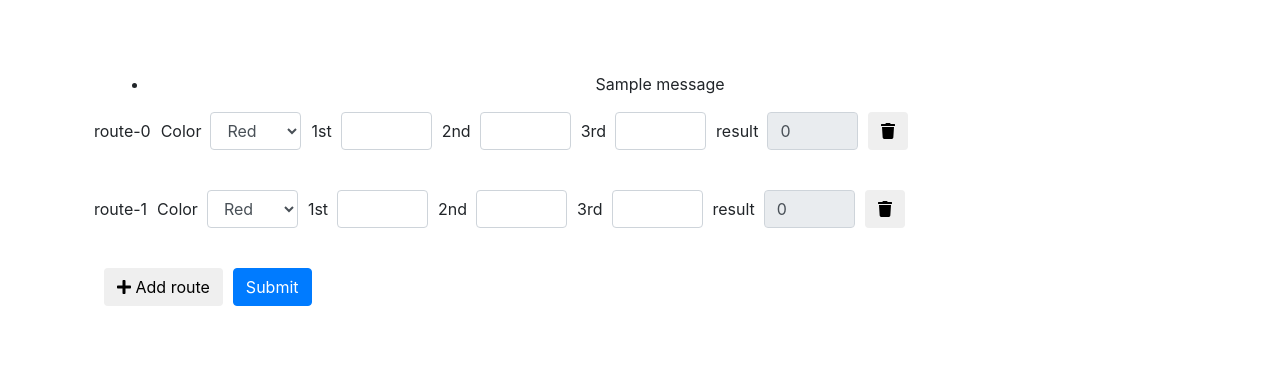
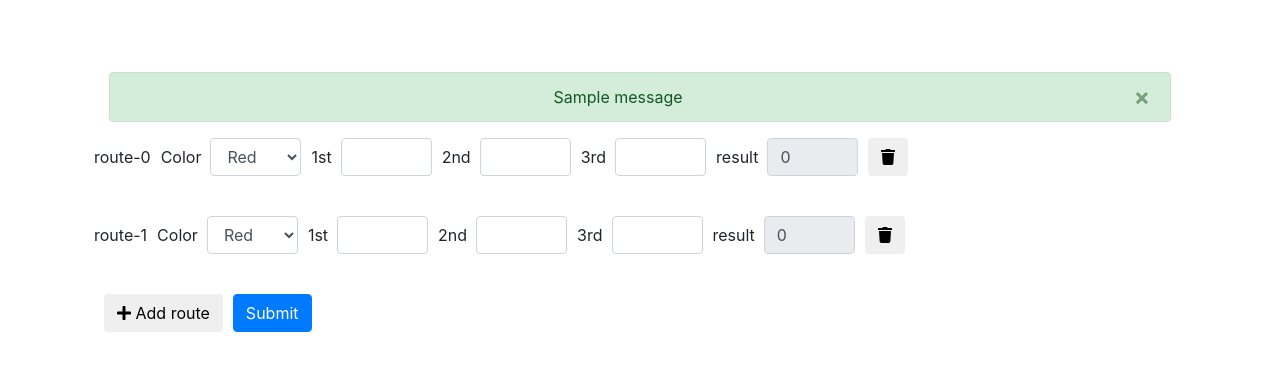
Before and after one commit to kamyanskiy/climb_competition, a Flask app: page / in a window 1280 px wide. Shown: the part 56-427 px from the top of the page. Run offline with Flask 2, Linux system fonts and the light colour scheme; one stand-in notice (Sample message) is shown; some libraries are stand-ins or nearby versions.

Commit message:
show alerts

```diff
--- a/templates/index.html
+++ b/templates/index.html
@@ -13,11 +13,14 @@
 {% block content %}
    {% with messages = get_flashed_messages() %}
       {% if messages %}
-        <ul class=flashes>
         {% for message in messages %}
-          <li>{{ message }}</li>
+            <div class="alert alert-success alert-dismissible fade show" role="alert">
+                {{ message }}
+                <button type="button" class="close" data-dismiss="alert" aria-label="Close">
+                    <span aria-hidden="true">&times;</span>
+                </button>
+            </div>
         {% endfor %}
-        </ul>
       {% endif %}
     {% endwith %}
 
```
